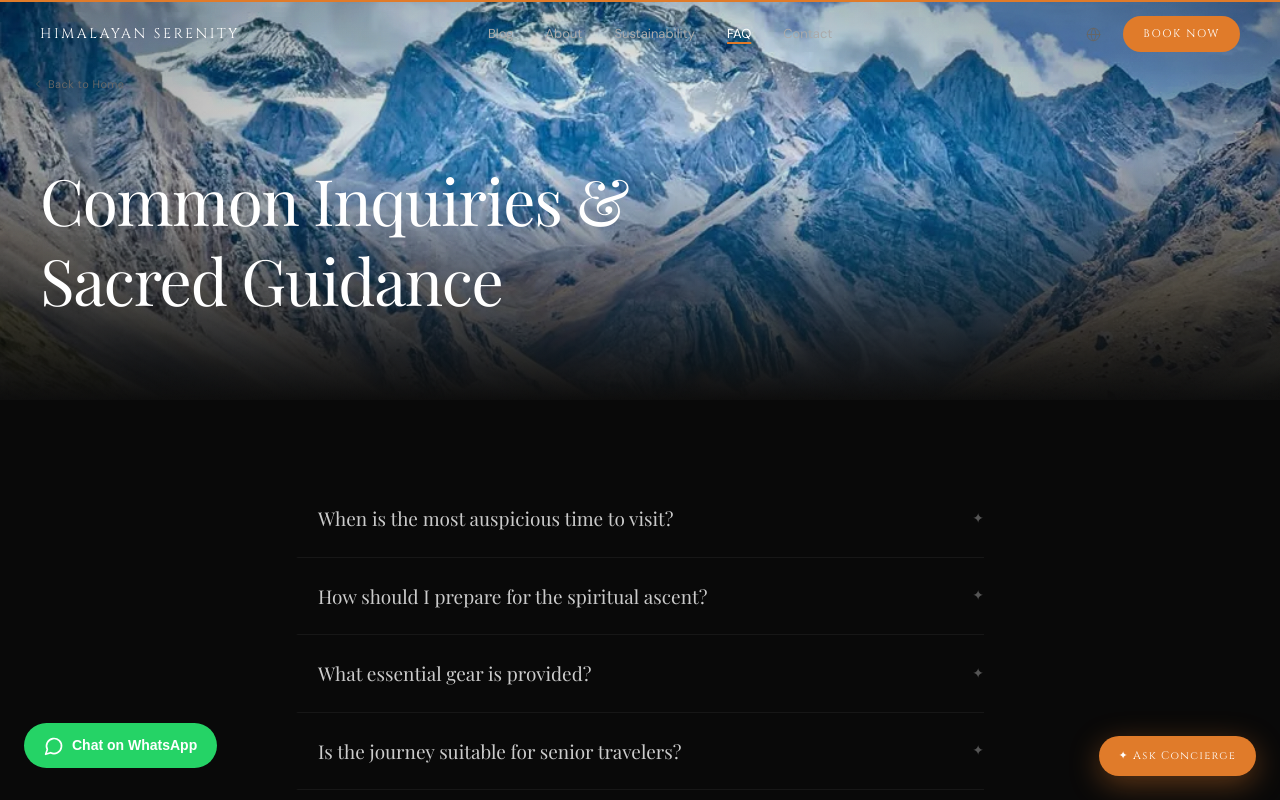
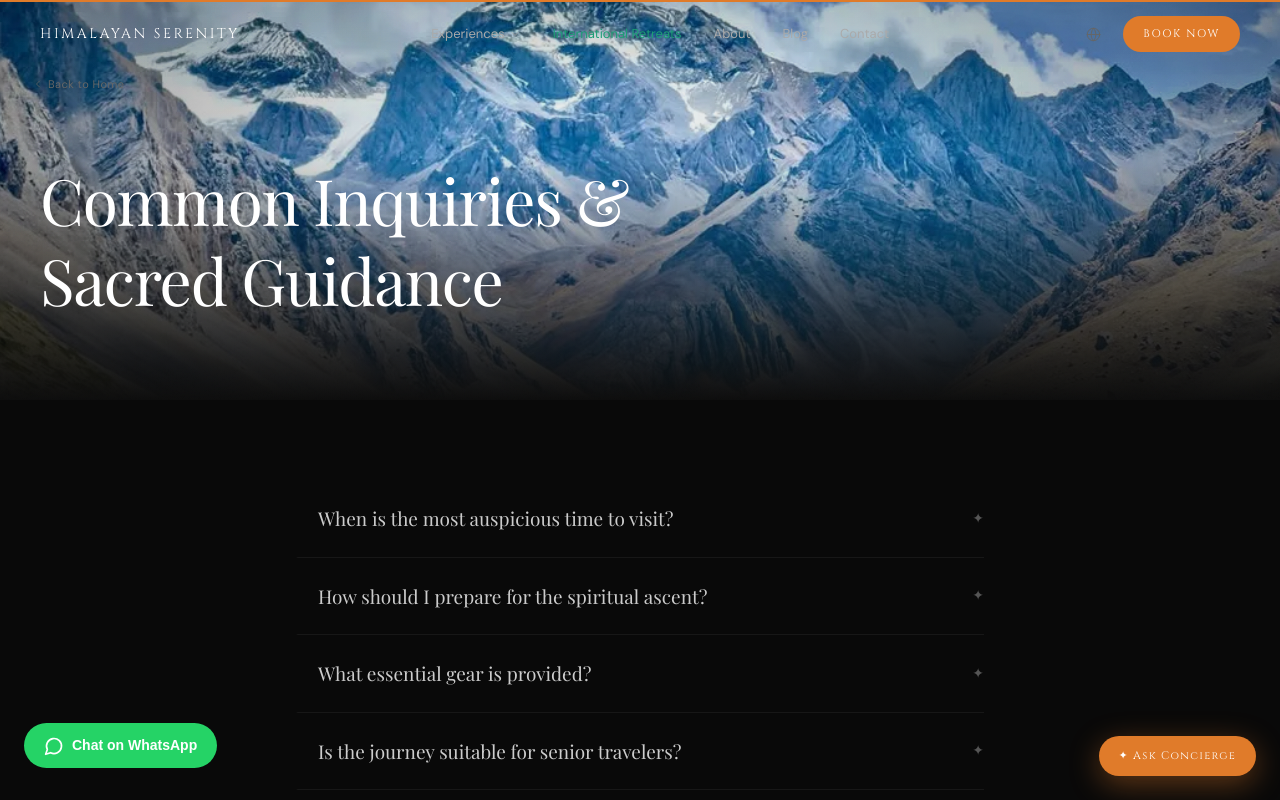
Before and after one commit to bhattpoms0-bit/himalayan-serenity, a React (Vite) app: page /faq in a window 1280 px wide. Shown: the top 800 px of the page. Built offline with nearby package versions, Linux system fonts and the light colour scheme; a web font is replaced by a local one.

Commit message:
feat: add Experiences dropdown and International Retreats to navbar

```diff
--- a/src/components/Navbar.jsx
+++ b/src/components/Navbar.jsx
@@ -1,22 +1,33 @@
-import { useState, useEffect } from 'react'
+import { useState, useEffect, useRef } from 'react'
 import { Link } from 'react-router-dom'
 import { motion, AnimatePresence } from 'framer-motion'
-import { Globe } from 'lucide-react'
+import { Globe, ChevronDown } from 'lucide-react'
+
+const EXPERIENCES = [
+  { label: 'Adi Kailash & Om Parvat',   href: '/packages/adi-kailash-expedition'     },
+  { label: 'Panchachuli Trek',           href: '/packages/panchachuli-expedition'      },
+  { label: 'Munsiyari & Wilderness',     href: '/packages/wilderness-expedition'       },
+  { label: "Darma Valley Women's Trek",  href: '/packages/darma-valley-womens-retreat' },
+  { label: 'Eastern Kumaon Cinematic',   href: '/packages/cinematic-expedition'        },
+  { label: 'Himalayan Wellness Retreat', href: '/packages/wellness-retreat'            },
+  { label: 'Photography Expedition',     href: '/packages/photography-expedition'      },
+]
 
 const NAV_LINKS = [
-  { label: 'Blog',           href: '/blog'           },
-  { label: 'About',          href: '/about'          },
-  { label: 'Sustainability', href: '/sustainability'  },
-  { label: 'FAQ',            href: '/faq'            },
-  { label: 'Contact',        href: '/contact'        },
+  { label: 'About',   href: '/about'   },
+  { label: 'Blog',    href: '/blog'    },
+  { label: 'Contact', href: '/contact' },
 ]
 
 // ─── Entrance easing ──────────────────────────────────────────────────────────
 const EASE_OUT_EXPO = [0.25, 0.46, 0.45, 0.94]
 
 export default function Navbar({ activePage = 'home' }) {
-  const [scrollY, setScrollY]     = useState(0)
-  const [menuOpen, setMenuOpen]   = useState(false)
+  const [scrollY, setScrollY]           = useState(0)
+  const [menuOpen, setMenuOpen]         = useState(false)
+  const [expOpen, setExpOpen]           = useState(false)
+  const [mobileExpOpen, setMobileExpOpen] = useState(false)
+  const closeTimer                      = useRef(null)
 
   useEffect(() => {
     const onScroll = () => setScrollY(window.scrollY)
@@ -32,6 +43,15 @@ export default function Navbar({ activePage = 'home' }) {
 
   const showBlur   = scrollY > 50
   const showBorder = scrollY > 50
+
+  // Delay-close keeps dropdown alive while mouse travels to panel
+  const handleExpEnter = () => {
+    clearTimeout(closeTimer.current)
+    setExpOpen(true)
+  }
+  const handleExpLeave = () => {
+    closeTimer.current = setTimeout(() => setExpOpen(false), 120)
+  }
 
   return (
     <motion.nav
@@ -63,6 +83,58 @@ export default function Navbar({ activePage = 'home' }) {
 
           {/* ── Desktop nav links ─────────────────────────────────────────── */}
           <div className="hidden md:flex items-center gap-8">
+
+            {/* Experiences dropdown */}
+            <div
+              className="relative"
+              onMouseEnter={handleExpEnter}
+              onMouseLeave={handleExpLeave}
+            >
+              <button className="flex items-center gap-1 font-sans text-[13px] text-[#aaaaaa] hover:text-white transition-colors duration-200 cursor-pointer">
+                Experiences
+                <ChevronDown
+                  size={12}
+                  strokeWidth={1.5}
+                  className={`transition-transform duration-200 ${expOpen ? 'rotate-180' : ''}`}
+                />
+              </button>
+
+              <AnimatePresence>
+                {expOpen && (
+                  <motion.div
+                    initial={{ opacity: 0, y: -6 }}
+                    animate={{ opacity: 1, y: 0 }}
+                    exit={{ opacity: 0, y: -6 }}
+                    transition={{ duration: 0.16, ease: 'easeOut' }}
+                    className="absolute top-full left-1/2 -translate-x-1/2 mt-2 w-56 rounded-xl py-2 z-50 border border-white/[0.08] shadow-2xl"
+                    style={{ background: 'rgba(10,10,10,0.97)' }}
+                  >
+                    {EXPERIENCES.map(exp => (
+                      <Link
+                        key={exp.href}
+                        to={exp.href}
+                        onClick={() => setExpOpen(false)}
+                        className="block px-4 py-2.5 font-sans text-[12.5px] text-[#999999] hover:text-white hover:bg-white/[0.05] transition-colors duration-150"
+                        style={{ textDecoration: 'none' }}
+                      >
+                        {exp.label}
+                      </Link>
+                    ))}
+                  </motion.div>
+                )}
+              </AnimatePresence>
+            </div>
+
+            {/* International Retreats */}
+            <Link
+              to="/international-retreats"
+              className="font-sans text-[13px] text-[#1D9E75] hover:opacity-75 transition-opacity duration-200 cursor-pointer"
+              style={{ textDecoration: 'none' }}
+            >
+              International Retreats
+            </Link>
+
+            {/* Regular links */}
             {NAV_LINKS.map((link) => {
               const isActive = activePage === link.label.toLowerCase()
               return (
@@ -159,7 +231,59 @@ export default function Navbar({ activePage = 'home' }) {
           >
             <div className="px-5 pt-2 pb-6 border-t border-white/[0.06]">
 
-              {/* Staggered nav links */}
+              {/* Experiences accordion */}
+              <div className="border-b border-white/[0.06]">
+                <button
+                  onClick={() => setMobileExpOpen(v => !v)}
+                  className="w-full flex items-center justify-between py-4 font-sans text-base transition-colors duration-200 cursor-pointer"
+                  style={{ color: '#777777' }}
+                >
+                  Experiences
+                  <ChevronDown
+                    size={14}
+                    strokeWidth={1.5}
+                    className={`transition-transform duration-200 ${mobileExpOpen ? 'rotate-180' : ''}`}
+                    style={{ color: '#555555' }}
+                  />
+                </button>
+                <AnimatePresence initial={false}>
+                  {mobileExpOpen && (
+                    <motion.div
+                      initial={{ height: 0, opacity: 0 }}
+                      animate={{ height: 'auto', opacity: 1 }}
+                      exit={{ height: 0, opacity: 0 }}
+                      transition={{ duration: 0.25, ease: 'easeInOut' }}
+                      className="overflow-hidden"
+                    >
+                      {EXPERIENCES.map(exp => (
+                        <Link
+                          key={exp.href}
+                          to={exp.href}
+                          onClick={() => { setMenuOpen(false); setMobileExpOpen(false) }}
+                          className="flex items-center py-3 pl-4 border-b border-white/[0.04] font-sans text-sm transition-colors duration-150"
+                          style={{ color: '#555555', textDecoration: 'none' }}
+                          onMouseEnter={e => (e.currentTarget.style.color = '#ffffff')}
+                          onMouseLeave={e => (e.currentTarget.style.color = '#555555')}
+                        >
+                          {exp.label}
+                        </Link>
+                      ))}
+                    </motion.div>
+                  )}
+                </AnimatePresence>
+              </div>
+
+              {/* International Retreats */}
+              <a
+                href="/international-retreats"
+                onClick={() => setMenuOpen(false)}
+                className="flex items-center justify-between py-4 border-b border-white/[0.06] font-sans text-base transition-colors duration-200 cursor-pointer"
+                style={{ color: '#1D9E75', textDecoration: 'none' }}
+              >
+                International Retreats
+              </a>
+
+              {/* Regular links */}
               {NAV_LINKS.map((link, i) => (
                 <motion.a
                   key={link.label}
```
